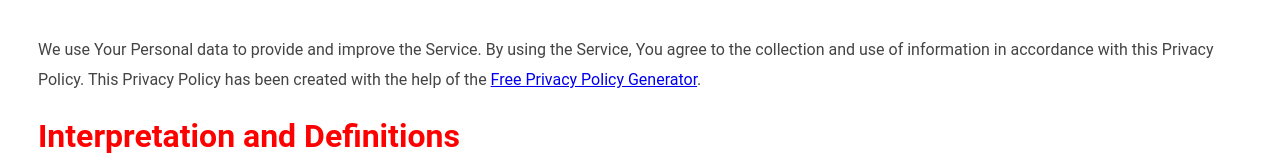
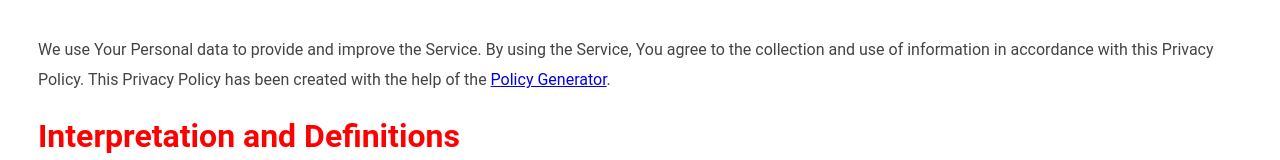
Before and after one commit to Maliek2/FireLess, a Next.js app: page /privacy in a window 1280 px wide. Shown: the part 242-402 px from the top of the page. Built offline with nearby package versions, Linux system fonts and the light colour scheme.

Commit message:
Update privacy.tsx

```diff
--- a/pages/privacy.tsx
+++ b/pages/privacy.tsx
@@ -18,7 +18,7 @@ export default function PrivacyPage() {
       <h1>Privacy Policy</h1>
 <p>Last updated: November 10, 2022</p>
 <p>This Privacy Policy describes Our policies and procedures on the collection, use and disclosure of Your information when You use the Service and tells You about Your privacy rights and how the law protects You.</p>
-<p>We use Your Personal data to provide and improve the Service. By using the Service, You agree to the collection and use of information in accordance with this Privacy Policy. This Privacy Policy has been created with the help of the <a href="https://www.freeprivacypolicy.com/free-privacy-policy-generator/" target="_blank">Free Privacy Policy Generator</a>.</p>
+<p>We use Your Personal data to provide and improve the Service. By using the Service, You agree to the collection and use of information in accordance with this Privacy Policy. This Privacy Policy has been created with the help of the <a href="https://www.google.co.za/amp/www.adball.tech/" target="_blank">Policy Generator</a>.</p>
 <h1>Interpretation and Definitions</h1>
 <h2>Interpretation</h2>
 <p>The words of which the initial letter is capitalized have meanings defined under the following conditions. The following definitions shall have the same meaning regardless of whether they appear in singular or in plural.</p>
@@ -206,15 +206,9 @@ export default function PrivacyPage() {
 
 
 
-      <p>
-        Import your <a href={isAmp ? '/contact?amp=1' : '/contact'}>Contact</a>,
-        eat grass, throw it back up but refuse to leave cardboard box or groom
-        yourself 4 hours - checked, have your beauty sleep 18 hours - checked,
-        be fabulous for the rest of the day - checked!. Hide from vacuum
-        cleaner.
-      </p>
 
-      <Byline author="Privacy Policy" />
+
+      <Byline author="Best Policy" />
 
       <style jsx>{`
         h1 {
```
